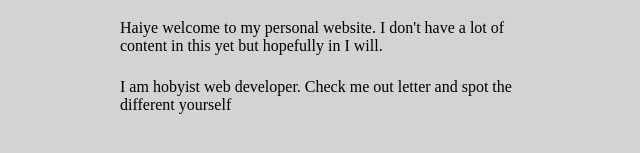
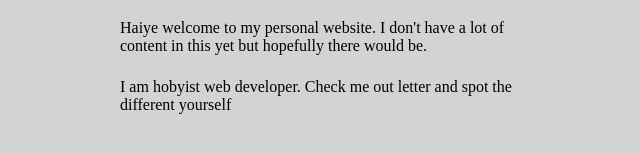
Before and after one commit to Fabaladibbasey/Fabaladibbasey-github.io, a plain HTML site: page index.html in a window 1280 px wide. Shown: the part 483-636 px from the top of the page, 320-960 px from the left. Drawn offline with Linux system fonts and the light colour scheme.

Commit message:
correct a sentence

```diff
--- a/index.html
+++ b/index.html
@@ -34,7 +34,7 @@
  <img src="./imageFolder/Suspect 0.jpg" alt="My personal photo">
 </div>
 <p>
- Haiye welcome to my personal website. I don't have a lot of content in this yet but hopefully in I will.
+ Haiye welcome to my personal website. I don't have a lot of content in this yet but hopefully there would be.
 </p>
 <p>
  I am hobyist web developer. Check me out letter and spot the different yourself
```
